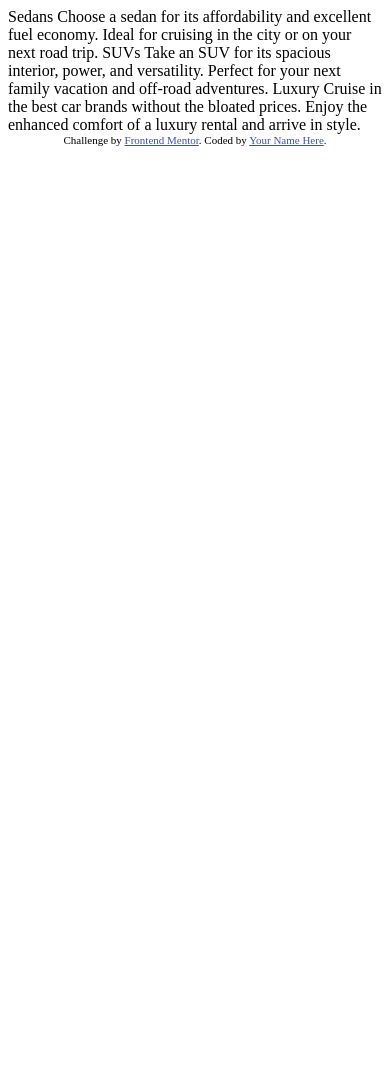
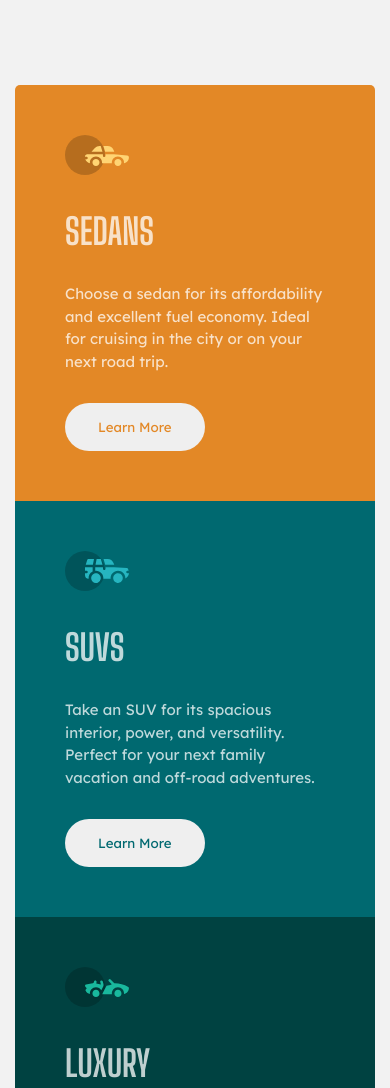
Before and after one commit to pilatech/three-column-preview-card, a plain HTML site: page index.html in a window 390 px wide. Shown: the top 1088 px of the page. Before the commit the page ends 844 px from the top, so only its background shows below. Drawn offline with Linux system fonts and the light colour scheme.

Commit message:
finished mobile styles

```diff
--- a/index.html
+++ b/index.html
@@ -6,31 +6,39 @@
 
   <link rel="icon" type="image/png" sizes="32x32" href="./images/favicon-32x32.png">
 
+  <link rel="preconnect" href="https://fonts.googleapis.com">
+  <link rel="preconnect" href="https://fonts.gstatic.com" crossorigin>
+  <link href="https://fonts.googleapis.com/css2?family=Big+Shoulders+Display:wght@700&family=Lexend+Deca&display=swap" rel="stylesheet">
+
+  <link rel="stylesheet" href="style.css">
   <title>Frontend Mentor | 3-column preview card component</title>
-
-  <!-- Feel free to remove these styles or customise in your own stylesheet 👍 -->
-  <style>
-    .attribution { font-size: 11px; text-align: center; }
-    .attribution a { color: hsl(228, 45%, 44%); }
-  </style>
 </head>
 <body>
-
-  Sedans
-  Choose a sedan for its affordability and excellent fuel economy. Ideal for cruising in the city
-  or on your next road trip.
-
-  SUVs
-  Take an SUV for its spacious interior, power, and versatility. Perfect for your next family vacation
-  and off-road adventures.
-
-  Luxury
-  Cruise in the best car brands without the bloated prices. Enjoy the enhanced comfort of a luxury
-  rental and arrive in style.
-
-  <div class="attribution">
-    Challenge by <a href="https://www.frontendmentor.io?ref=challenge" target="_blank">Frontend Mentor</a>.
-    Coded by <a href="#">Your Name Here</a>.
-  </div>
+ <main class="cards">
+  <section class="card card--sedans">
+   <img src="images/icon-sedans.svg" alt="sedan" class="card__icon">
+   <h2 class="card__title">Sedans</h2>
+   <p class="card__text">
+    Choose a sedan for its affordability and excellent fuel economy. Ideal for cruising in the city or on your next road trip.
+   </p>
+   <button class="btn btn--sedans">Learn More</button>
+  </section>
+  <section class="card card--suvs">
+   <img src="images/icon-suvs.svg" alt="Suv" class="card__icon">
+   <h2 class="card__title">Suvs</h2>
+   <p class="card__text">
+    Take an SUV for its spacious interior, power, and versatility. Perfect for your next family vacation and off-road adventures.
+   </p>
+   <button class="btn btn--suvs">Learn More</button>
+  </section>
+  <section class="card card--luxury">
+   <img src="images/icon-luxury.svg" alt="luxury" class="card__icon">
+   <h2 class="card__title">Luxury</h2>
+   <p class="card__text">
+    Cruise in the best car brands without the bloated prices. Enjoy the enhanced comfort of a luxury rental and arrive in style.
+   </p>
+   <button class="btn btn--luxury">Learn More</button>
+  </section>
+ </main>
 </body>
 </html>
--- /dev/null
+++ b/style.css
@@ -0,0 +1,93 @@
+* {
+ box-sizing: border-box;
+ margin: 0;
+ padding: 0;
+}
+
+:root {
+ font-size: 62.5%;
+ --orange: hsl(31, 77%, 52%);
+ --cyan: hsl(184, 100%, 22%);
+ --cyan-dark: hsl(179, 100%, 13%);
+ --light-gray: hsl(0, 0%, 95%);
+ --transparent-white: hsla(0, 0%, 100%, 0.75);
+}
+
+body {
+ font-family: 'Lexend Deca', sans-serif;
+ font-size: 1.5rem;
+ font-weight: 400;
+ color: var(--transparent-white);
+ width: 100%;
+ background: var(--light-gray);
+ height: 100vh;
+ padding: 1.5rem;
+}
+
+.cards {
+  margin: 7rem auto;
+  width: 100%;
+  max-width: 37.5rem;
+  display:flex;
+  flex-direction: column;
+  border-radius: .5rem;
+  overflow: hidden;
+}
+
+.card {
+ padding: 5rem;
+}
+
+.card--sedans {
+ background: var(--orange);
+}
+.card--suvs {
+ background: var(--cyan);
+}
+.card--luxury {
+ background: var(--cyan-dark);
+}
+
+.card__icon {
+ display: block;
+ margin-bottom: 3.5rem;
+}
+.card__title {
+ font-family: 'Big Shoulders Display', cursive;
+ font-weight: 700;
+ font-size: 3.6rem;
+ text-transform: uppercase;
+ margin-bottom: 3rem;
+}
+
+.card__text {
+ line-height: 1.5;
+ margin-bottom: 3rem;
+}
+
+.btn {
+ font-family: inherit;
+ border: none;
+ border-radius: 4rem;
+ padding: 1.5rem 3.2rem;
+ cursor: pointer;
+ border: 1px solid transparent;
+ transition: .2s;
+}
+
+.btn--sedans {
+ color: var(--orange)
+}
+.btn--suvs {
+ color: var(--cyan);
+}
+.btn--luxury {
+ color: var(--cyan-dark);
+}
+
+.btn:hover,
+.btn:active {
+ background: transparent;
+ color: var(--transparent-white);
+ border-color: var(--transparent-white)
+}
```
